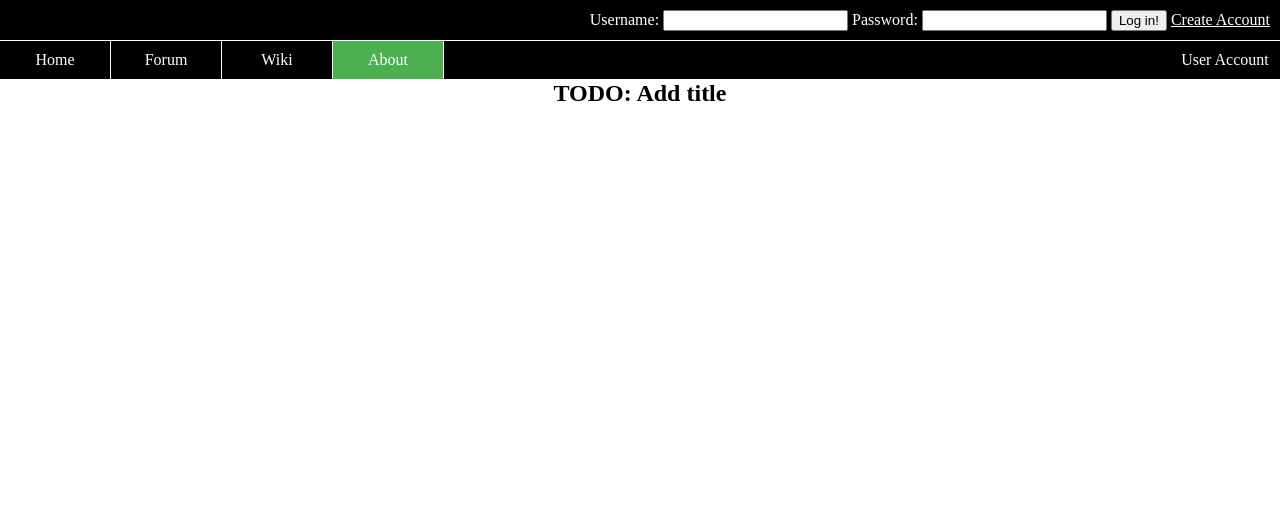
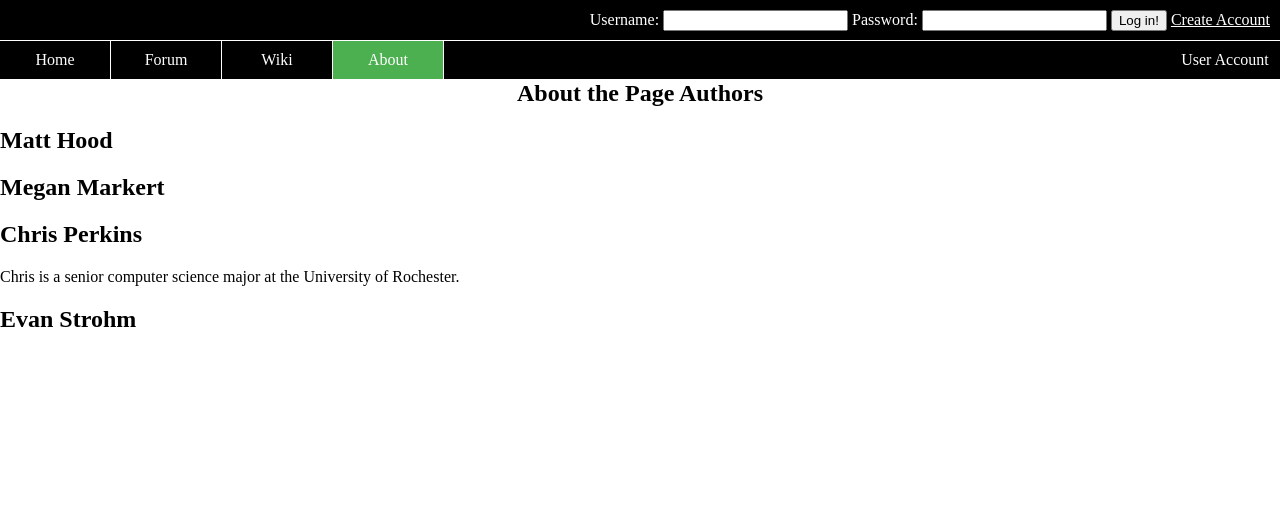
Before and after one commit to cperkin3/CSC-210-Fall-2016-Group-Project, a PHP site: page /about.php in a window 1280 px wide. Shown: the top 526 px of the page. Run offline with PHP 8.4, Linux system fonts and the light colour scheme; some libraries are stand-ins or nearby versions.

Commit message:
Added shell to about page

```diff
--- a/www/about.php
+++ b/www/about.php
@@ -52,7 +52,15 @@
 			</ul>
 		</nav>
 		<article>
-			<h1>TODO: Add title</h1>
+			<h1>About the Page Authors</h1>
+			<h2>Matt Hood</h2>
+			<p></p>
+			<h2>Megan Markert</h2>
+			<p></p>
+			<h2>Chris Perkins</h2>
+			<p>Chris is a senior computer science major at the University of Rochester.</p>
+			<h2>Evan Strohm</h2>
+			<p></p>
 		</article>
 		<aside>
 
```
